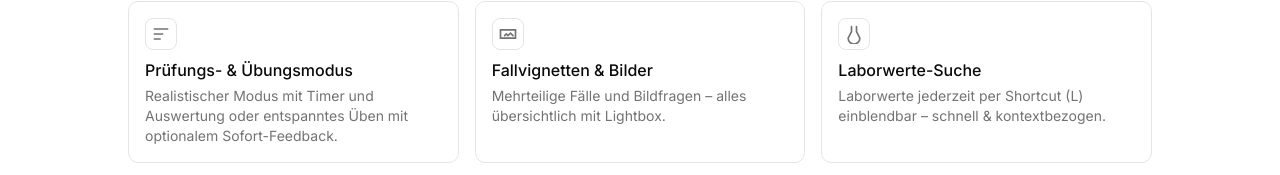
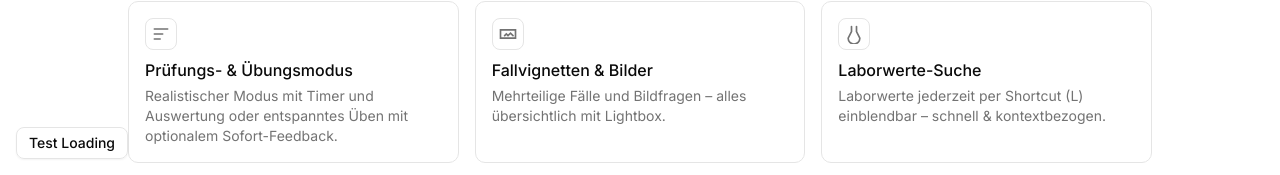
Before and after one commit to bartdoping/ultimaratio, a Next.js app: page / in a window 1280 px wide. Shown: the part 625-800 px from the top of the page. Built offline with nearby package versions, Linux system fonts and the light colour scheme; no server answers.

Commit message:
Add automatic loading triggers and test button for loading animation

```diff
--- /dev/null
+++ b/components/auto-loading.tsx
@@ -0,0 +1,42 @@
+"use client"
+
+import { useLoading } from "@/components/loading-spinner"
+import { usePathname } from "next/navigation"
+import { useEffect } from "react"
+
+export function AutoLoading() {
+  const { setLoading } = useLoading()
+  const pathname = usePathname()
+
+  useEffect(() => {
+    // Loading beim Seitenwechsel automatisch beenden
+    setLoading(false)
+  }, [pathname, setLoading])
+
+  // Automatisches Loading für alle Link-Klicks
+  useEffect(() => {
+    const handleLinkClick = (e: MouseEvent) => {
+      const target = e.target as HTMLElement
+      const link = target.closest('a')
+
+      if (link && link.href) {
+        const url = new URL(link.href, window.location.origin)
+        const currentPath = window.location.pathname
+
+        // Nur bei internen Links und wenn es ein anderer Pfad ist
+        if (url.origin === window.location.origin && url.pathname !== currentPath) {
+          setLoading(true)
+        }
+      }
+    }
+
+    // Event Listener hinzufügen
+    document.addEventListener('click', handleLinkClick)
+
+    return () => {
+      document.removeEventListener('click', handleLinkClick)
+    }
+  }, [setLoading])
+
+  return null
+}
--- /dev/null
+++ b/components/loading-test.tsx
@@ -0,0 +1,29 @@
+"use client"
+
+import { useLoading } from "@/components/loading-spinner"
+import { Button } from "@/components/ui/button"
+
+export function LoadingTest() {
+  const { setLoading } = useLoading()
+
+  const testLoading = () => {
+    setLoading(true)
+    // Automatisch nach 2 Sekunden beenden
+    setTimeout(() => {
+      setLoading(false)
+    }, 2000)
+  }
+
+  return (
+    <div className="fixed bottom-4 left-4 z-40">
+      <Button
+        onClick={testLoading}
+        variant="outline"
+        size="sm"
+        className="bg-background/80 backdrop-blur-sm"
+      >
+        Test Loading
+      </Button>
+    </div>
+  )
+}
--- a/components/providers.tsx
+++ b/components/providers.tsx
@@ -2,6 +2,8 @@
 import { SessionProvider } from "next-auth/react"
 import { ThemeProvider } from "next-themes"
 import { LoadingProvider } from "@/components/loading-spinner"
+import { AutoLoading } from "@/components/auto-loading"
+import { LoadingTest } from "@/components/loading-test"
 
 export function Providers({ children }: { children: React.ReactNode }) {
   return (
@@ -13,6 +15,8 @@ export function Providers({ children }: { children: React.ReactNode }) {
         disableTransitionOnChange
       >
         <LoadingProvider>
+          <AutoLoading />
+          <LoadingTest />
           {children}
         </LoadingProvider>
       </ThemeProvider>
```
